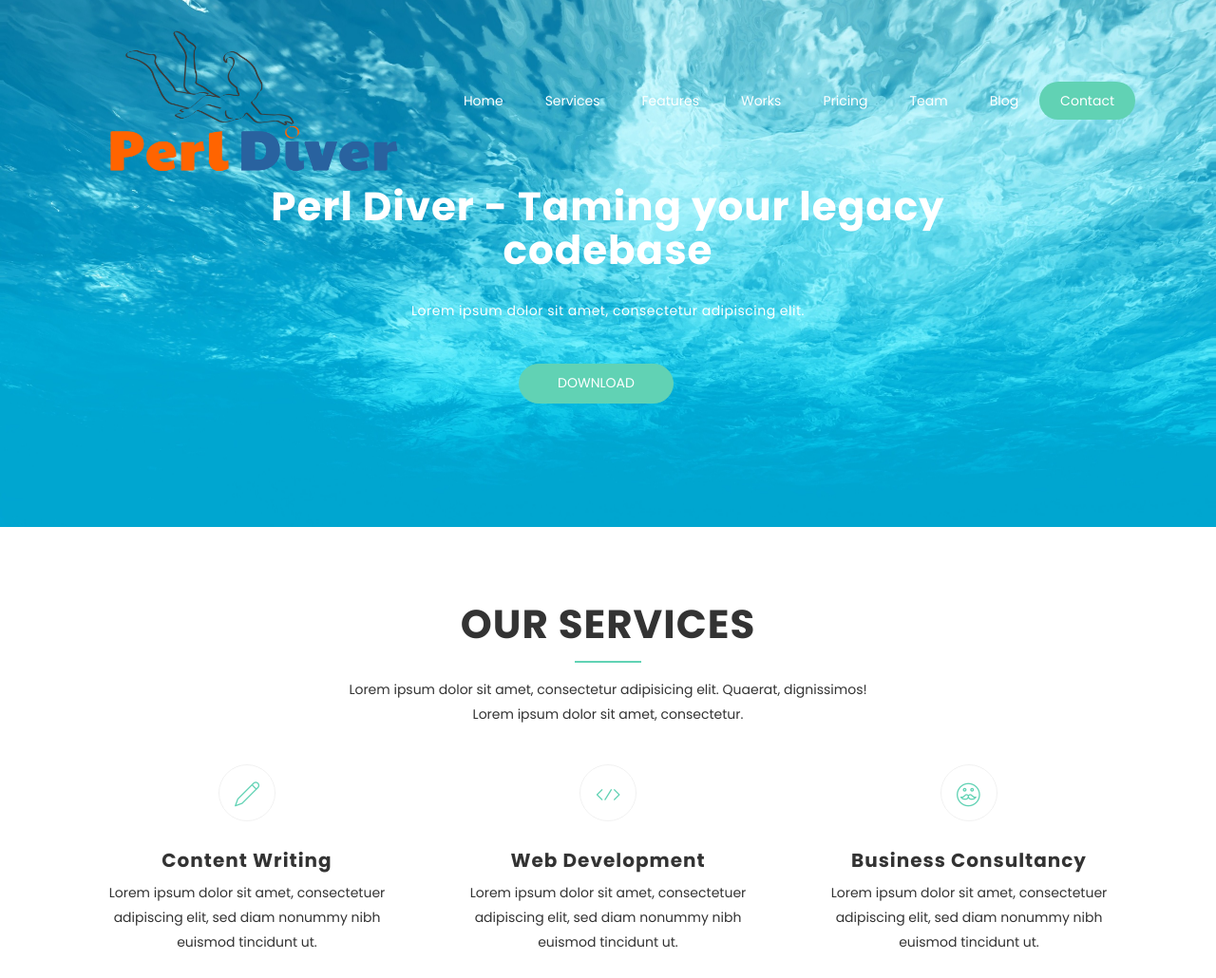
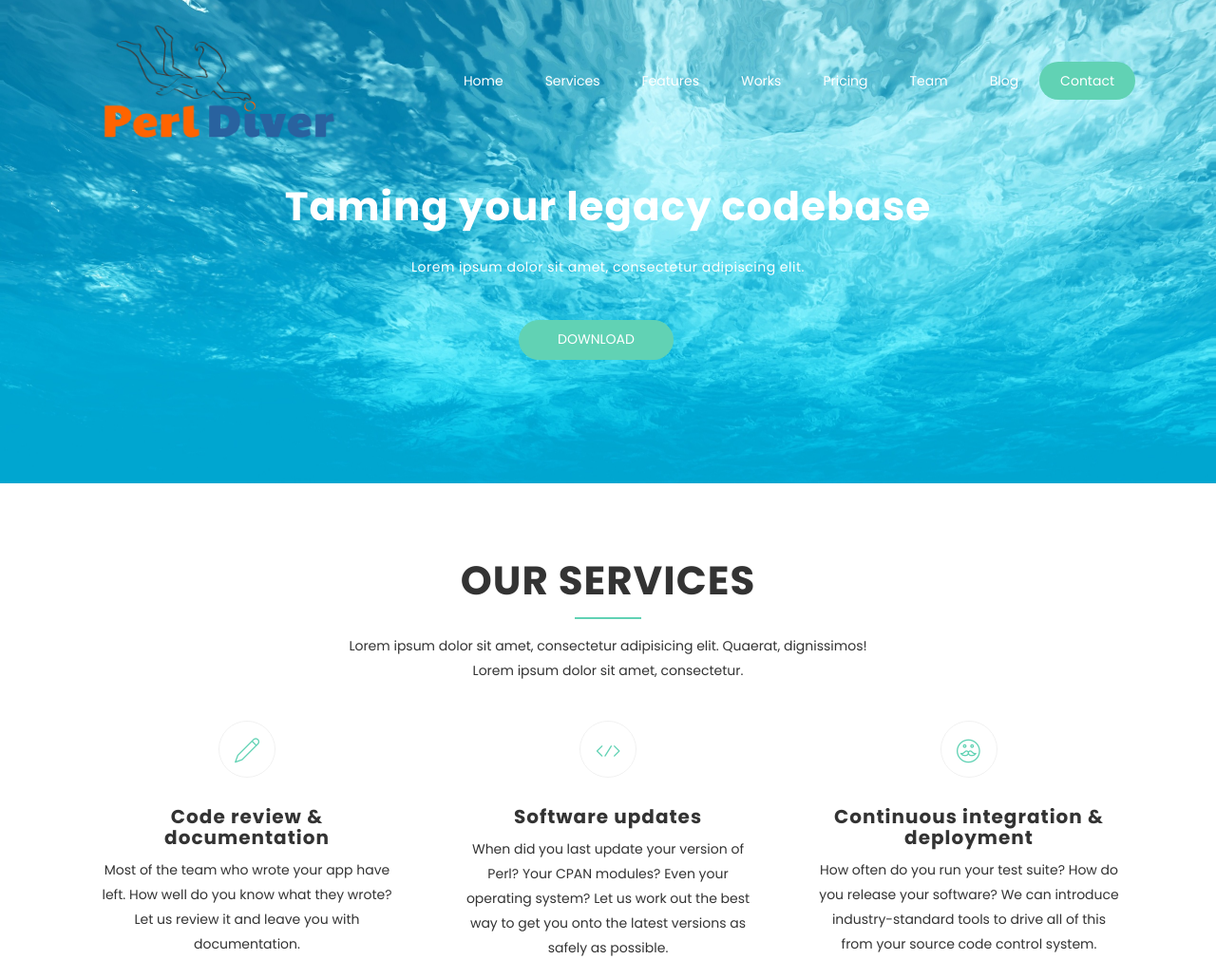
Before and after one commit to perldiver-io/perldiver, a plain HTML site: page docs/index.html in a window 1280 px wide. Shown: the part 5-1035 px from the top of the page at 95% size. Drawn offline with Linux system fonts and the light colour scheme.

Commit message:
Less lorem ipsum

```diff
--- a/docs/index.html
+++ b/docs/index.html
@@ -32,7 +32,7 @@
         <div class="container">
           <!-- Brand and toggle get grouped for better mobile display -->
           <div class="navbar-header">
-            <a href="index.html" class="navbar-brand"><img class="img-fluid" src="img/logo.png" alt=""></a>
+            <a href="index.html" class="navbar-brand"><img class="img-fluid" src="img/logo.png" width="80%" alt=""></a>
             <button class="navbar-toggler" type="button" data-toggle="collapse" data-target="#main-navbar" aria-controls="main-navbar" aria-expanded="false" aria-label="Toggle navigation">
               <i class="lnr lnr-menu"></i>
             </button>
@@ -102,7 +102,7 @@
         <div class="row justify-content-md-center">
           <div class="col-md-10">
             <div class="contents text-center">
-              <h1 class="wow fadeInDown" data-wow-duration="1000ms" data-wow-delay="0.3s">Perl Diver - Taming your legacy codebase</h1>
+              <h1 class="wow fadeInDown" data-wow-duration="1000ms" data-wow-delay="0.3s">Taming your legacy codebase</h1>
               <p class="lead  wow fadeIn" data-wow-duration="1000ms" data-wow-delay="400ms">Lorem ipsum dolor sit amet, consectetur adipiscing elit. </p>
               <a href="#" class="btn btn-common wow fadeInUp" data-wow-duration="1000ms" data-wow-delay="400ms">Download</a>
             </div>
@@ -126,8 +126,8 @@
               <div class="icon">
                 <i class="lnr lnr-pencil"></i>
               </div>
-              <h4>Content Writing</h4>
-              <p>Lorem ipsum dolor sit amet, consectetuer adipiscing elit, sed diam nonummy nibh euismod tincidunt ut.</p>
+              <h4>Code review & documentation</h4>
+              <p>Most of the team who wrote your app have left. How well do you know what they wrote? Let us review it and leave you with documentation.</p>
             </div>
           </div>
           <div class="col-md-4 col-sm-6">
@@ -135,8 +135,8 @@
               <div class="icon">
                 <i class="lnr lnr-code"></i>
               </div>
-              <h4>Web Development</h4>
-              <p>Lorem ipsum dolor sit amet, consectetuer adipiscing elit, sed diam nonummy nibh euismod tincidunt ut.</p>
+              <h4>Software updates</h4>
+              <p>When did you last update your version of Perl? Your CPAN modules? Even your operating system? Let us work out the best way to get you onto the latest versions as safely as possible.</p>
             </div>
           </div>
           <div class="col-md-4 col-sm-6">
@@ -144,8 +144,8 @@
               <div class="icon">
                 <i class="lnr lnr-mustache"></i>
               </div>
-              <h4>Business Consultancy</h4>
-              <p>Lorem ipsum dolor sit amet, consectetuer adipiscing elit, sed diam nonummy nibh euismod tincidunt ut.</p>
+              <h4>Continuous integration &amp; deployment</h4>
+              <p>How often do you run your test suite? How do you release your software? We can introduce industry-standard tools to drive all of this from your source code control system.</p>
             </div>
           </div>
         </div>
```
